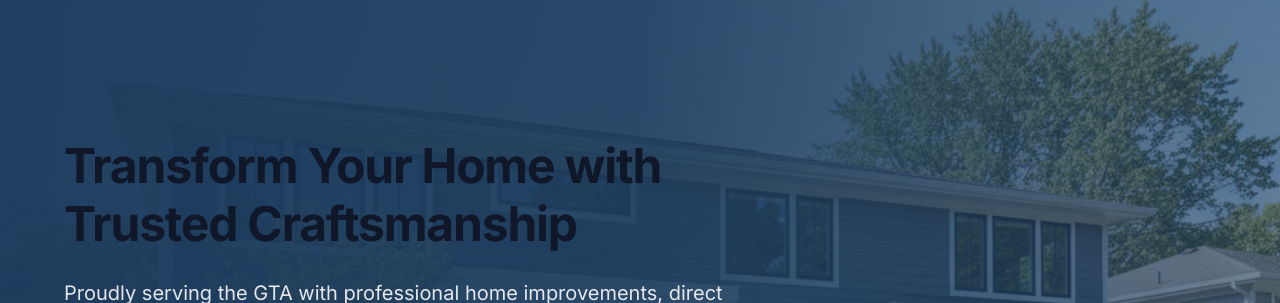
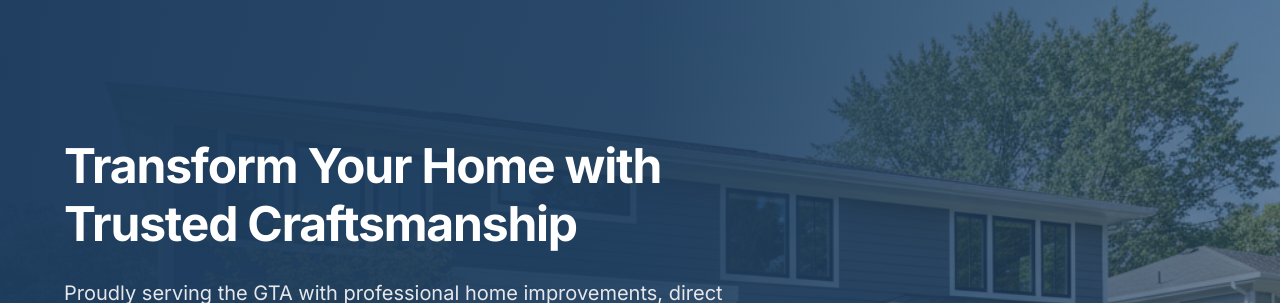
Before and after one commit to TNDIGITALMARK/f6661801-6e34-4d49-8ebd-1f3468507fa8, a Next.js app: page / in a window 1280 px wide. Shown: the part 114-417 px from the top of the page. Built offline with nearby package versions, Linux system fonts and the light colour scheme; no server answers.

Commit message:
Phoenix Agent implementation - Whatever class the hero section title uses needs t...

```diff
--- a/src/app/globals.css
+++ b/src/app/globals.css
@@ -326,3 +326,23 @@ label {
   padding-top: 5rem;
   padding-bottom: 5rem;
 }
+
+/* Hero Section Text Override - Ensure white text on dark backgrounds */
+.bg-primary h1,
+.bg-primary h2,
+.bg-primary h3,
+.bg-primary h4,
+.bg-primary h5,
+.bg-primary h6 {
+  color: white;
+}
+
+/* Ensure all text in primary background sections is white */
+section.bg-primary h1,
+section.bg-primary h2,
+section.bg-primary h3,
+section.bg-primary h4,
+section.bg-primary h5,
+section.bg-primary h6 {
+  color: white;
+}
```
